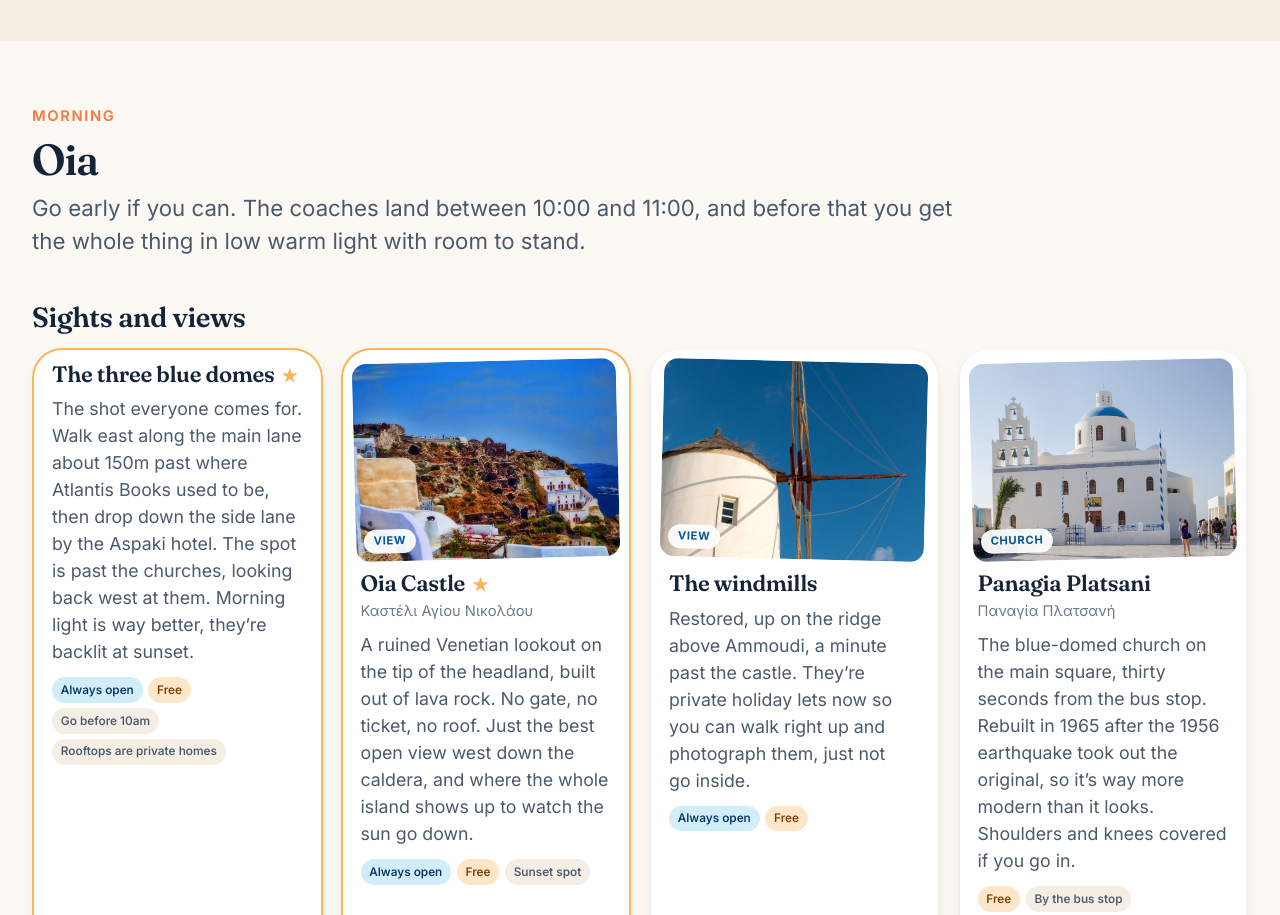
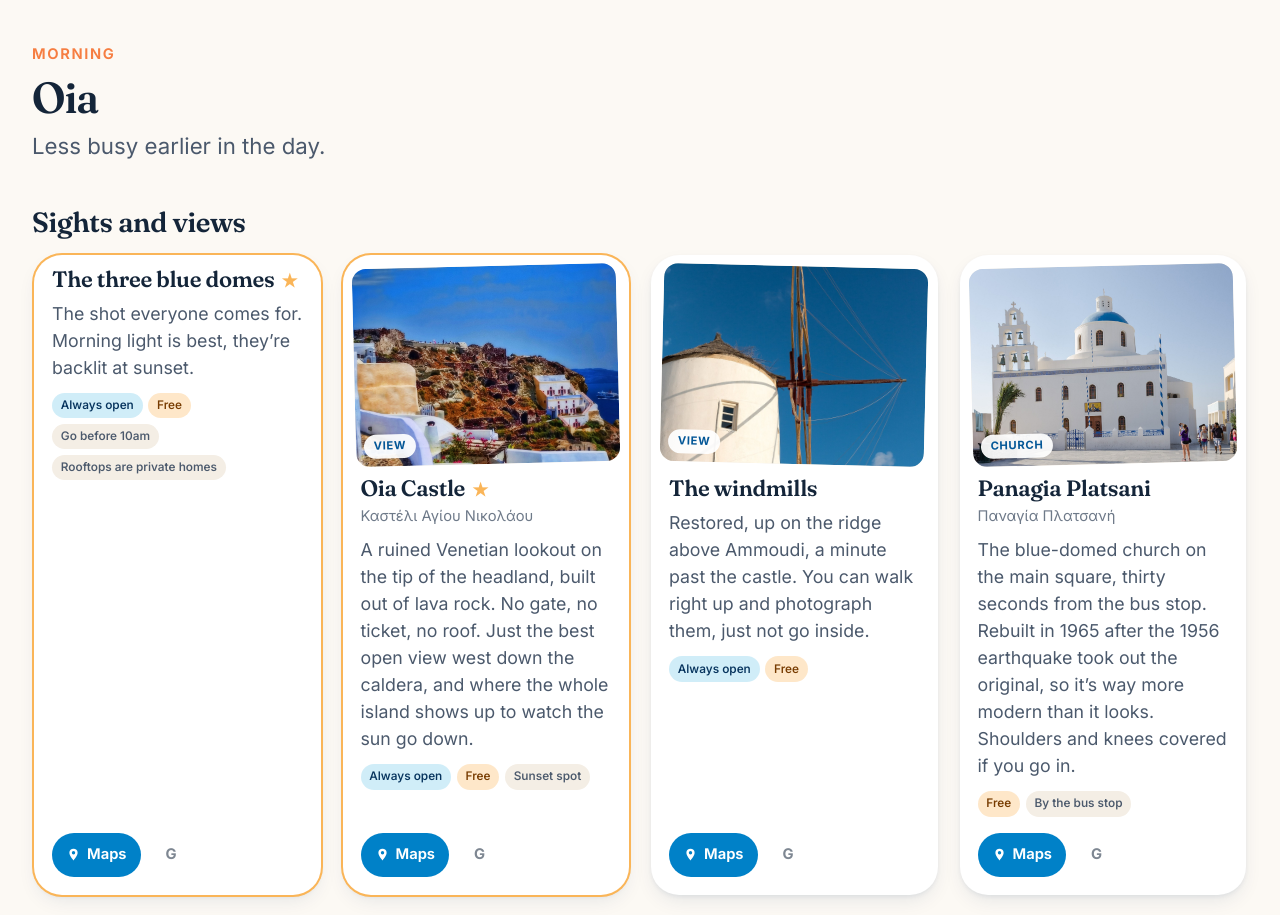
Before and after one commit to SuntzuDragon/liv, an Astro site: page /santorini in a window 1280 px wide. Shown: the part 1600-2515 px from the top of the page. Built offline with nearby package versions, Linux system fonts and the light colour scheme; Astro itself is replaced by a stand-in of ours.

Commit message:
Collapse wrapped strings into single literals

```diff
--- a/src/data/santorini-essentials.ts
+++ b/src/data/santorini-essentials.ts
@@ -29,12 +29,6 @@ export const FACTS: Fact[] = [
     value: '22°C',
     note: 'UV 5, so you\'ll burn without noticing',
     tone: 'warm',
-  },
-  {
-    label: 'Shoes',
-    value: 'Grippy',
-    note: 'Polished marble and smooth cobble, slick even bone dry',
-    tone: 'cool',
   },
   {
     label: 'Water',
--- a/src/data/santorini-places.ts
+++ b/src/data/santorini-places.ts
@@ -15,10 +15,7 @@ export const OIA: Place[] = [
     town: 'oia',
     star: true,
     blurb:
-      'The shot everyone comes for. Walk east along the main lane about 150m past ' +
-      'where Atlantis Books used to be, then drop down the side lane by the ' +
-      'Aspaki hotel. The spot is past the churches, looking back west at them. ' +
-      'Morning light is way better, they’re backlit at sunset.',
+      'The shot everyone comes for. Morning light is best, they’re backlit at sunset.',
     hours: 'Always open',
     price: 'Free',
     coords: { lat: 36.46133, lng: 25.37611 },
@@ -32,9 +29,7 @@ export const OIA: Place[] = [
     town: 'oia',
     star: true,
     blurb:
-      'A ruined Venetian lookout on the tip of the headland, built out of lava ' +
-      'rock. No gate, no ticket, no roof. Just the best open view west down the ' +
-      'caldera, and where the whole island shows up to watch the sun go down.',
+      'A ruined Venetian lookout on the tip of the headland, built out of lava rock. No gate, no ticket, no roof. Just the best open view west down the caldera, and where the whole island shows up to watch the sun go down.',
     hours: 'Always open',
     price: 'Free',
     coords: { lat: 36.46019, lng: 25.37328 },
@@ -46,9 +41,7 @@ export const OIA: Place[] = [
     kind: 'view',
     town: 'oia',
     blurb:
-      'Restored, up on the ridge above Ammoudi, a minute past the castle. They’re ' +
-      'private holiday lets now so you can walk right up and photograph them, ' +
-      'just not go inside.',
+      'Restored, up on the ridge above Ammoudi, a minute past the castle. You can walk right up and photograph them, just not go inside.',
     hours: 'Always open',
     price: 'Free',
     coords: { lat: 36.46059, lng: 25.3739 },
@@ -60,10 +53,7 @@ export const OIA: Place[] = [
     kind: 'church',
     town: 'oia',
     blurb:
-      'The blue-domed church on the main square, thirty seconds from the bus ' +
-      'stop. Rebuilt in 1965 after the 1956 earthquake took out the original, so ' +
-      'it’s way more modern than it looks. Shoulders and knees covered if you go ' +
-      'in.',
+      'The blue-domed church on the main square, thirty seconds from the bus stop. Rebuilt in 1965 after the 1956 earthquake took out the original, so it’s way more modern than it looks. Shoulders and knees covered if you go in.',
     price: 'Free',
     coords: { lat: 36.46213, lng: 25.37626 },
     tags: ['By the bus stop'],
@@ -76,9 +66,7 @@ export const OIA: Place[] = [
     kind: 'museum',
     town: 'oia',
     blurb:
-      'In an old sea captain’s mansion: figureheads, sea chests, sextants, model ' +
-      'ships, watercolours. Small, and about forty mins well spent if the lane ' +
-      'outside is heaving.',
+      'In an old sea captain’s mansion: figureheads, sea chests, sextants, model ships, watercolours. Small, and about forty mins well spent if the lane outside is heaving.',
     hours: 'Usually 10:00-14:00 & 17:00-20:00, closed Tue',
     price: '€5',
     coords: { lat: 36.46159, lng: 25.37389 },
@@ -91,9 +79,7 @@ export const OIA: Place[] = [
     kind: 'view',
     town: 'oia',
     blurb:
-      'The lanes off the main walkway are where Oia is actually pleasant. One ' +
-      'turn inland and the crowd just stops. There’s nothing to find, that’s the ' +
-      'point.',
+      'The lanes off the main walkway are where Oia is actually pleasant. One turn inland and the crowd just stops. There’s nothing to find, that’s the point.',
     hours: 'Always',
     price: 'Free',
     coords: { lat: 36.4617, lng: 25.37606 },
@@ -106,9 +92,7 @@ export const OIA: Place[] = [
     kind: 'shop',
     town: 'oia',
     blurb:
-      'Art, antiques and genuinely odd lil objects rather than souvenirs. The ' +
-      'kind of shop where a 1980s brass bottle opener is €20 and you want it ' +
-      'anyway. On the central square.',
+      'Art, antiques and genuinely odd lil objects rather than souvenirs. The kind of shop where a 1980s brass bottle opener is €20 and you want it anyway. On the central square.',
     hours: '10:00-19:00',
     coords: { lat: 36.46213, lng: 25.37626 },
     url: 'https://epilektonart.com',
@@ -119,8 +103,7 @@ export const OIA: Place[] = [
     kind: 'shop',
     town: 'oia',
     blurb:
-      'Started in 1986 by the sculptor Stavros Galanopoulos, still run by his ' +
-      'family. Originals and prints, on the main walkway at Armenoi.',
+      'Started in 1986 by the sculptor Stavros Galanopoulos, still run by his family. Originals and prints, on the main walkway at Armenoi.',
     coords: { lat: 36.46165, lng: 25.37482 },
     url: 'https://galanopo28740.cmdwebsites.com',
     tags: ['Hours not published'],
@@ -131,9 +114,7 @@ export const OIA: Place[] = [
     kind: 'shop',
     town: 'oia',
     blurb:
-      'A tiny shop right on the main walkway with a rly good reputation, 5.0 ' +
-      'across a hundred-odd reviews. Getting offered a discount without asking is ' +
-      'normal here, not a trick.',
+      'A tiny shop right on the main walkway with a rly good reputation, 5.0 across a hundred-odd reviews. Getting offered a discount without asking is normal here, not a trick.',
     hours: '10:00-21:00',
     coords: { lat: 36.4617, lng: 25.37606 },
   },
@@ -146,9 +127,7 @@ export const OIA: Place[] = [
     town: 'oia',
     star: true,
     blurb:
-      '"Best coffee in Oia" is the claim and it’s probs true. Also the cheapest ' +
-      'thing on this page. Opens at 06:00. Small, and it fills up. A splendid ' +
-      'start.',
+      '"Best coffee in Oia" is the claim and it’s probs true. Also the cheapest thing on this page. Opens at 06:00. Small, and it fills up. A splendid start.',
     hours: 'From 06:00',
     price: '€',
     coords: { lat: 36.46793, lng: 25.37943 },
@@ -161,9 +140,7 @@ export const OIA: Place[] = [
     kind: 'cafe',
     town: 'oia',
     blurb:
-      'Relaxed, right on the main walkway, caldera straight out in front of ' +
-      'you. You’re paying for the view - espresso €4.50, cappuccino €7. Worth ' +
-      'it precisely once.',
+      'Relaxed, right on the main walkway, caldera straight out in front of you. You’re paying for the view - espresso €4.50, cappuccino €7. Worth it precisely once.',
     hours: '08:00-23:30',
     price: 'Coffee €4.50-7',
     coords: { lat: 36.46194, lng: 25.37777 },
@@ -179,10 +156,7 @@ export const AMMOUDI: Place[] = [
     town: 'ammoudi',
     star: true,
     blurb:
-      'Let’s take a gander at the fish. A converted stone warehouse right on ' +
-      'the water, and the reason most people go down. It’s sold by weight, so ' +
-      'ask the price per kilo and have it weighed before you order. Otherwise ' +
-      'the bill is a surprise.',
+      'Let’s take a gander at the fish. A converted stone warehouse right on the water, and the reason most people go down. It’s sold by weight, so ask the price per kilo and have it weighed before you order. Otherwise the bill is a surprise.',
     hours: '11:00-23:00',
     price: '€25-45pp',
     coords: { lat: 36.46062, lng: 25.37023 },
@@ -195,9 +169,7 @@ export const AMMOUDI: Place[] = [
     kind: 'view',
     town: 'ammoudi',
     blurb:
-      'About 280 switchbacks starting below the castle. Ten to fifteen mins down, ' +
-      'twenty to thirty back up with zero shade. It’s a working donkey path so ' +
-      'watch your footing. Walk down, then take the €10 taxi back up.',
+      'About 280 switchbacks starting below the castle. Ten to fifteen mins down, twenty to thirty back up with zero shade. It’s a working donkey path so watch your footing. Walk down, then take the €10 taxi back up.',
     price: 'Free down, €10 taxi up',
     coords: { lat: 36.46019, lng: 25.37328 },
     tags: ['No shade', 'Donkey path'],
@@ -213,10 +185,7 @@ export const FIRA: Place[] = [
     town: 'firostefani',
     star: true,
     blurb:
-      'The blue dome with three bells stacked above it, fifteen mins north along ' +
-      'the caldera path. Built 1757. It goes by two names and Agioi Theodoroi is ' +
-      'the same church, not a different one. Go up the road behind it for the ' +
-      'classic photo. The inside is normally shut.',
+      'The blue dome with three bells stacked above it, fifteen mins north along the caldera path. Built 1757. It goes by two names and Agioi Theodoroi is the same church, not a different one. Go up the road behind it for the classic photo. The inside is normally shut.',
     price: 'Free',
     coords: { lat: 36.42333, lng: 25.42855 },
     tags: ['15 min walk north'],
@@ -230,10 +199,7 @@ export const FIRA: Place[] = [
     town: 'fira',
     star: true,
     blurb:
-      'The Akrotiri stuff - the wall paintings and the gold ibex from the ' +
-      '"Minoan Pompeii". If you only do one museum this is the one, and it’s ' +
-      'indoors and air conditioned. Genuinely excellent. Ten mins south of the ' +
-      'shopping streets.',
+      'The Akrotiri stuff - the wall paintings and the gold ibex from the "Minoan Pompeii". If you only do one museum this is the one, and it’s indoors and air conditioned. Genuinely excellent. Ten mins south of the shopping streets.',
     hours: '08:30-15:30, closed Tue',
     price: '€10 / €5',
     coords: { lat: 36.4165, lng: 25.4326 },
@@ -247,9 +213,7 @@ export const FIRA: Place[] = [
     kind: 'museum',
     town: 'fira',
     blurb:
-      'Geometric through Roman rather than the famous frescoes, so less striking ' +
-      'than the Prehistoric one. But it’s right by the cable car station, which ' +
-      'makes it the easy one to fit in.',
+      'Geometric through Roman rather than the famous frescoes, so less striking than the Prehistoric one. But it’s right by the cable car station, which makes it the easy one to fit in.',
     hours: '08:30-15:30, closed Mon (Sat to 21:00)',
     price: '€10 / €5',
     coords: { lat: 36.42001, lng: 25.4311 },
@@ -263,9 +227,7 @@ export const FIRA: Place[] = [
     kind: 'museum',
     town: 'fira',
     blurb:
-      'A 17th-century mansion in the Catholic quarter. Engravings, photos of ' +
-      'the island before and after the 1956 earthquake, and almost nobody in ' +
-      'it. €3, which is frankly a bargain.',
+      'A 17th-century mansion in the Catholic quarter. Engravings, photos of the island before and after the 1956 earthquake, and almost nobody in it. €3, which is frankly a bargain.',
     hours: 'Mon-Sat 10:00-16:00',
     price: '€3',
     coords: { lat: 36.42082, lng: 25.43096 },
@@ -278,9 +240,7 @@ export const FIRA: Place[] = [
     kind: 'church',
     town: 'fira',
     blurb:
-      'The big white one with the arched terrace on the caldera edge at the south ' +
-      'end of town. Free, and the terrace out front is one of the easiest good ' +
-      'views in Fira.',
+      'The big white one with the arched terrace on the caldera edge at the south end of town. Free, and the terrace out front is one of the easiest good views in Fira.',
     price: 'Free',
     coords: { lat: 36.41678, lng: 25.43186 },
   },
@@ -290,9 +250,7 @@ export const FIRA: Place[] = [
     kind: 'church',
     town: 'fira',
     blurb:
-      'Up in the old Catholic quarter - pale yellow and pink with a bell tower, ' +
-      'completely different mood from the Orthodox one. The quarter around it is ' +
-      'the prettiest part of Fira to wander.',
+      'Up in the old Catholic quarter - pale yellow and pink with a bell tower, completely different mood from the Orthodox one. The quarter around it is the prettiest part of Fira to wander.',
     price: 'Free',
     coords: { lat: 36.42056, lng: 25.43079 },
   },
@@ -303,9 +261,7 @@ export const FIRA: Place[] = [
     kind: 'shop',
     town: 'fira',
     blurb:
-      'Ypapantis Street, a whole lane of jewellers along the caldera edge. ' +
-      'Worth a wander even if you buy nothing. Prices climb and quality gets ' +
-      'patchier the further north you go.',
+      'Ypapantis Street, a whole lane of jewellers along the caldera edge. Worth a wander even if you buy nothing. Prices climb and quality gets patchier the further north you go.',
     coords: { lat: 36.41763, lng: 25.4322 },
     tags: ['Browse, then decide'],
   },
@@ -316,10 +272,7 @@ export const FIRA: Place[] = [
     town: 'firostefani',
     star: true,
     blurb:
-      'The famous one, and it’s not in Oia anymore. Moved to Firostefani in 2024, ' +
-      'at the foot of the Nomikos Cultural Centre, so it’s a Fira-side stop on ' +
-      'the caldera walk now. Hand-written shelf recommendations, new and ' +
-      'second-hand, some rare.',
+      'The famous one, and it’s not in Oia anymore. Moved to Firostefani in 2024, at the foot of the Nomikos Cultural Centre, so it’s a Fira-side stop on the caldera walk now. Hand-written shelf recommendations, new and second-hand, some rare.',
     hours: 'Roughly midday to sunset',
     coords: { lat: 36.42167, lng: 25.42859 },
     url: 'https://atlantisbooks.org',
@@ -333,10 +286,7 @@ export const FIRA: Place[] = [
     kind: 'shop',
     town: 'fira',
     blurb:
-      'The famous Greek jeweller, on Ypapantis just north of the Orthodox ' +
-      'cathedral. Archaeological-revival pieces copied off Minoan and Byzantine ' +
-      'originals. This is the island’s actual luxury end - lovely to look at, no ' +
-      'prices in the window.',
+      'The famous Greek jeweller, on Ypapantis just north of the Orthodox cathedral. Archaeological-revival pieces copied off Minoan and Byzantine originals. This is the island’s actual luxury end - lovely to look at, no prices in the window.',
     coords: { lat: 36.41725, lng: 25.4317 },
     url: 'https://www.lalaounis.com/',
   },
@@ -348,8 +298,7 @@ export const FIRA: Place[] = [
     kind: 'shop',
     town: 'fira',
     blurb:
-      'Yorgos Kypris’s gallery on Gold Street. Glass and metal fish, shoals and ' +
-      'birds, some of it wearable. Genuinely unlike the rest of the street.',
+      'Yorgos Kypris’s gallery on Gold Street. Glass and metal fish, shoals and birds, some of it wearable. Genuinely unlike the rest of the street.',
     coords: { lat: 36.41711, lng: 25.43171 },
     url: 'https://matiartgallery.com/',
   },
@@ -361,9 +310,7 @@ export const FIRA: Place[] = [
     kind: 'shop',
     town: 'fira',
     blurb:
-      'Oldest gallery on the island, in a converted flour mill just north on ' +
-      'Ypapantis. Paintings by Christoforos Asimis and sculpture by Eleni ' +
-      'Kolaitou.',
+      'Oldest gallery on the island, in a converted flour mill just north on Ypapantis. Paintings by Christoforos Asimis and sculpture by Eleni Kolaitou.',
     coords: { lat: 36.41732, lng: 25.4317 },
     url: 'https://www.ak-galleries.com/ak-art-gallery-fira',
   },
@@ -375,8 +322,7 @@ export const FIRA: Place[] = [
     kind: 'shop',
     town: 'fira',
     blurb:
-      'Beads carved out of lava, near the Archaeological Museum. Worth a look if ' +
-      'you pass it.',
+      'Beads carved out of lava, near the Archaeological Museum. Worth a look if you pass it.',
     coords: { lat: 36.41632, lng: 25.4323 },
     unverified: true,
   },
@@ -389,8 +335,7 @@ export const FIRA: Place[] = [
     town: 'fira',
     star: true,
     blurb:
-      'Cheap, fast and rly good. No view, no ceremony, €4-6 and you eat it ' +
-      'standing up. Correct lunch when time is the scarce thing.',
+      'Cheap, fast and rly good. No view, no ceremony, €4-6 and you eat it standing up. Correct lunch when time is the scarce thing.',
     price: 'Gyros €4-6',
     coords: { lat: 36.41727, lng: 25.43242 },
     tags: ['Cash is easiest'],
@@ -403,9 +348,7 @@ export const FIRA: Place[] = [
     kind: 'food',
     town: 'fira',
     blurb:
-      'Behind the main square in the Fabrika area, where people who live here ' +
-      'actually eat. Gyros €5-9. The website is Greek only, which tells you most ' +
-      'of what you need to know.',
+      'Behind the main square in the Fabrika area, where people who live here actually eat. Gyros €5-9. The website is Greek only, which tells you most of what you need to know.',
     price: '€5-9',
     coords: { lat: 36.41798, lng: 25.432 },
     url: 'https://obelix.gr',
@@ -418,8 +361,7 @@ export const FIRA: Place[] = [
     kind: 'cafe',
     town: 'fira',
     blurb:
-      'A garden courtyard tucked behind the square. Shade, which by mid-afternoon' +
-      ' in Fira is the thing you end up wanting most. Breakfast €8-14, lunch €12-20.',
+      'A garden courtyard tucked behind the square. Shade, which by mid-afternoon in Fira is the thing you end up wanting most. Breakfast €8-14, lunch €12-20.',
     price: '€8-20',
     coords: { lat: 36.41837, lng: 25.43277 },
     url: 'https://www.pelicankipos.com',
@@ -432,9 +374,7 @@ export const FIRA: Place[] = [
     kind: 'food',
     town: 'firostefani',
     blurb:
-      'In Firostefani near the Three Bells, with the caldera view. Go here ' +
-      'instead of Galini Cafe, which half the internet still recommends - Galini ' +
-      'is a hotel now and doesn’t reopen until 2027.',
+      'In Firostefani near the Three Bells, with the caldera view. Go here instead of Galini Cafe, which half the internet still recommends - Galini is a hotel now and doesn’t reopen until 2027.',
     coords: { lat: 36.42402, lng: 25.42839 },
     tags: ['Go here, not Galini'],
   },
@@ -446,8 +386,7 @@ export const FIRA: Place[] = [
     kind: 'cafe',
     town: 'fira',
     blurb:
-      'A small traditional Greek cafe on the way north out of town. Unfussy, and ' +
-      'priced like somewhere locals actually drink.',
+      'A small traditional Greek cafe on the way north out of town. Unfussy, and priced like somewhere locals actually drink.',
     coords: { lat: 36.42144, lng: 25.42905 },
   },
 ];
@@ -459,10 +398,7 @@ export const BEYOND: Place[] = [
     kind: 'winery',
     town: 'pyrgos',
     blurb:
-      'The caldera-view terrace everyone photographs, 4km south near Pyrgos. Tour ' +
-      '€14, flights €35 / €40 / €45, and only the €45 one has Vinsanto. Rows ' +
-      'three and four can’t be reserved so there’s always a walk-up tier. ' +
-      'Realistically this costs you Oia.',
+      'The caldera-view terrace everyone photographs, 4km south near Pyrgos. Tour €14, flights €35 / €40 / €45, and only the €45 one has Vinsanto. Rows three and four can’t be reserved so there’s always a walk-up tier. Realistically this costs you Oia.',
     price: 'Tour €14 · flights €35-45',
     coords: { lat: 36.38757, lng: 25.43651 },
     url: 'https://santowines.gr/',
--- a/src/pages/mykonos.astro
+++ b/src/pages/mykonos.astro
@@ -138,7 +138,7 @@ const shops = MYKONOS_SIGHTS.filter((p) => p.kind === 'shop');
       id="greek"
       eyebrow="Useful"
       title="Enough Greek to be polite"
-      lede="The middle line is the one to say out loud. Nobody expects you to try, which is the whole reason it lands."
+      lede="Click the speaker icon to hear the pronunciation."
     >
       <PhraseList phrases={PHRASES} />
     </Section>
--- a/src/pages/santorini.astro
+++ b/src/pages/santorini.astro
@@ -52,7 +52,6 @@ type Place = (typeof OIA)[number];
       id="day"
       eyebrow="At a glance"
       title="The numbers that matter"
-      lede="Screenshot this bit."
     >
       <FactStrip facts={FACTS} />
 
@@ -72,7 +71,7 @@ type Place = (typeof OIA)[number];
       id="oia"
       eyebrow="Morning"
       title="Oia"
-      lede="Go early if you can. The coaches land between 10:00 and 11:00, and before that you get the whole thing in low warm light with room to stand."
+      lede="Less busy earlier in the day."
     >
       {OIA.length > 0 ? (
         <>
@@ -168,7 +167,7 @@ type Place = (typeof OIA)[number];
       id="greek"
       eyebrow="Useful"
       title="Enough Greek to be polite"
-      lede="The middle line is the one to say out loud. Nobody expects you to try, which is the whole reason it lands."
+      lede="Click the speaker icon to hear the pronunciation."
     >
       <PhraseList phrases={PHRASES} />
 
```
Also changed, not shown: AGENTS.md (+10 -0 lines), src/data/mykonos-places.ts (+13 -39 lines).
